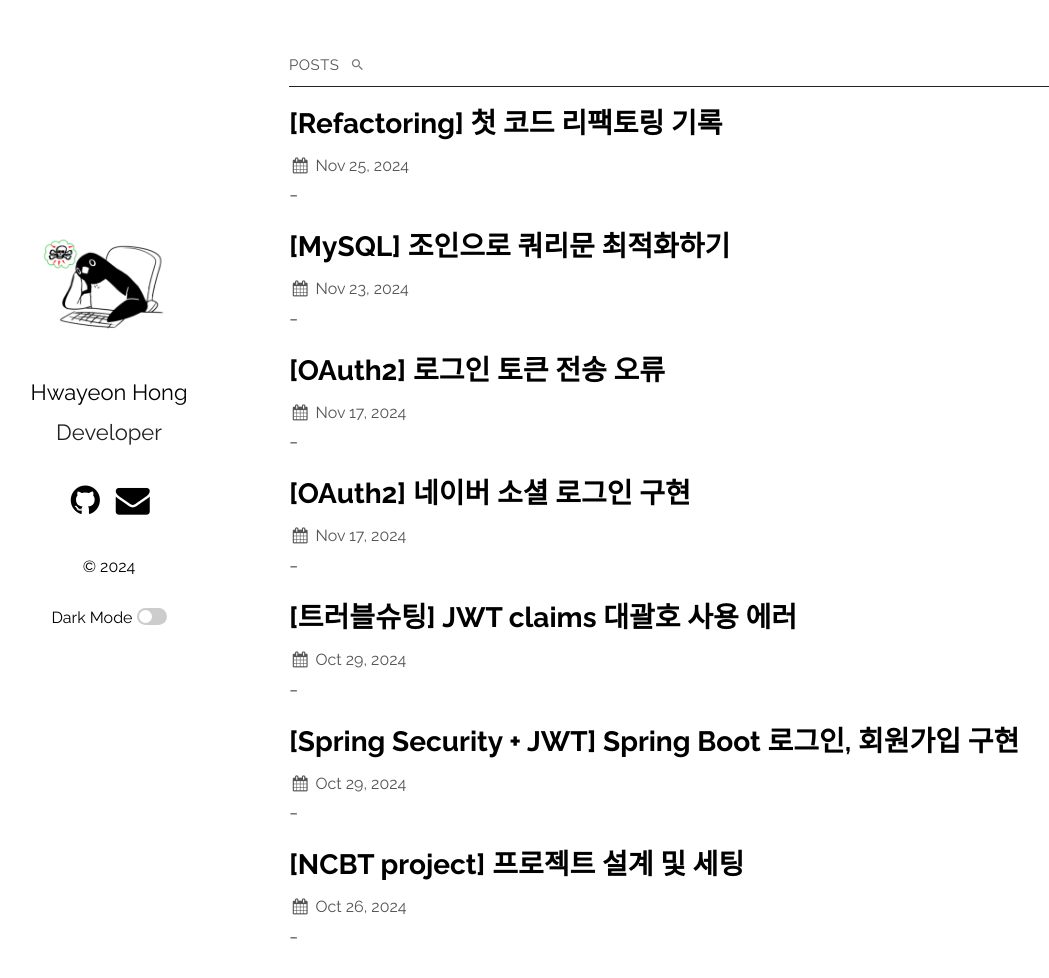
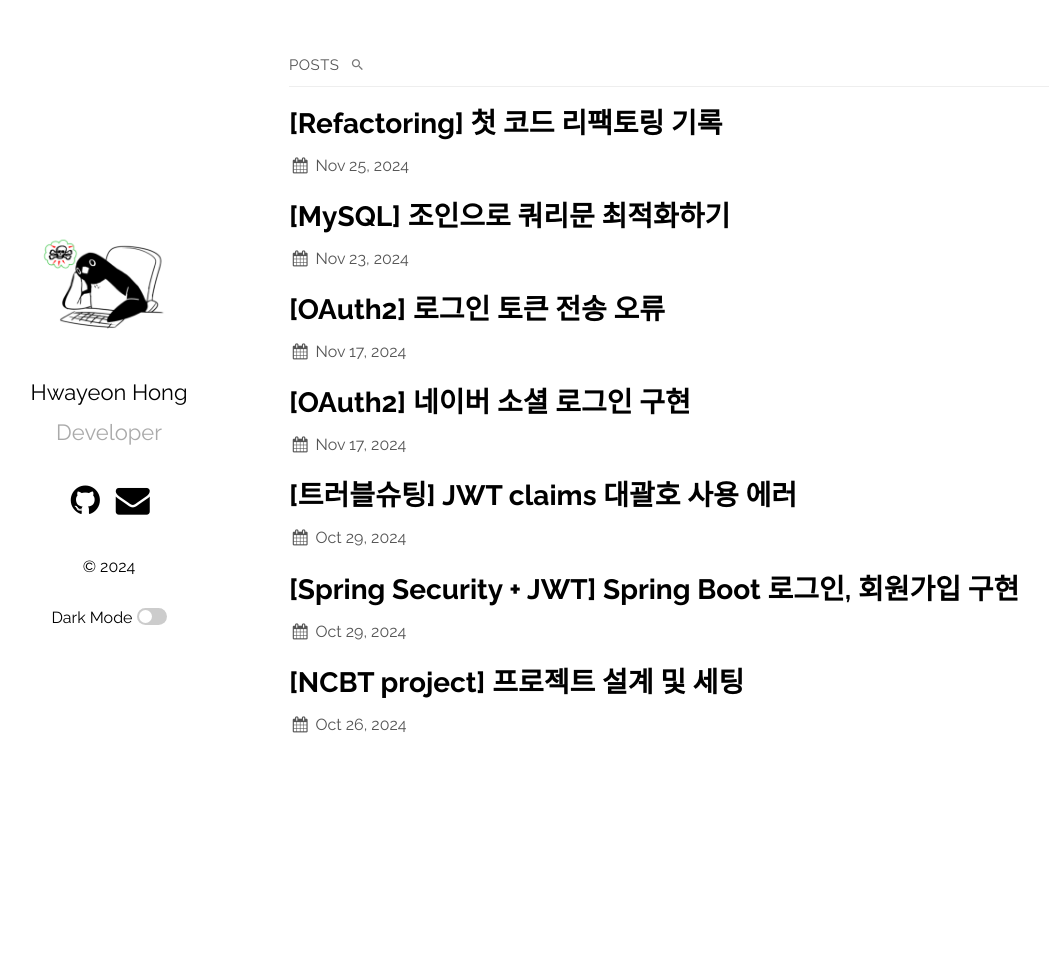
Before and after one commit to ghkdusghd/ghkdusghd.github.io, a Jekyll site: the page built from index.md, in a window 1280 px wide and 997 px high. Shown: the top 978 px of the window, without its empty margins (76-1125 px from the left). Built offline with Jekyll 4.4.1, drawn with Linux system fonts in a browser that asks for light colours.

Commit message:
UPDATE : 미리보기 삭제 및 sass 설정 원복

```diff
--- a/_config.yml
+++ b/_config.yml
@@ -3,7 +3,7 @@ author: ghkdusghd
 email: yeonguo95@gmail.com
 description: > # this means to ignore newlines until "show_exerpts:"
   👩🏻‍💻 공부하는 학생 개발자
-show_excerpts: true # set to true to show excerpts on the homepage
+show_excerpts: false # set to true to show excerpts on the homepage
 # Minima date format
 # refer to http://shopify.github.io/liquid/filters/date/ if you want to customize this
 sass:
--- a/_sass/plain.scss
+++ b/_sass/plain.scss
@@ -105,7 +105,7 @@ main {
       text-align: center;
       font-size: 22px;
       margin-top: 0px;
-      color: #222222;
+      color: #aaa;
       white-space: pre-wrap;
       line-height: normal;
     }
@@ -168,7 +168,7 @@ main {
       text-align: center;
       padding: 1rem 0;
       text-decoration: none;
-      border-bottom: 1px solid #222222;
+      border-bottom: 1px solid #ececec;
 
       @media screen and (max-width: $mobileW) {
         padding: 2rem 0;
@@ -178,7 +178,7 @@ main {
 }
 
 .post-wrapper {
-  border-bottom: 1px solid #222222;
+  border-bottom: 1px solid #ececec;
   margin-bottom: 1rem;
   padding-bottom: 1rem;
 }
@@ -271,7 +271,7 @@ main {
   margin: 0 0 0.67em 0;
   display: flex;
   align-items: baseline;
-  border-bottom: 1px solid #222222;
+  border-bottom: 1px solid #eee;
 }
 
 #posts-label {
```
